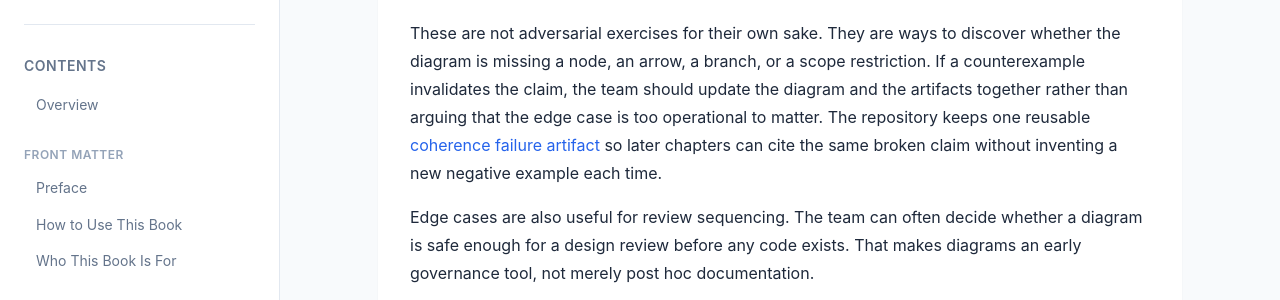
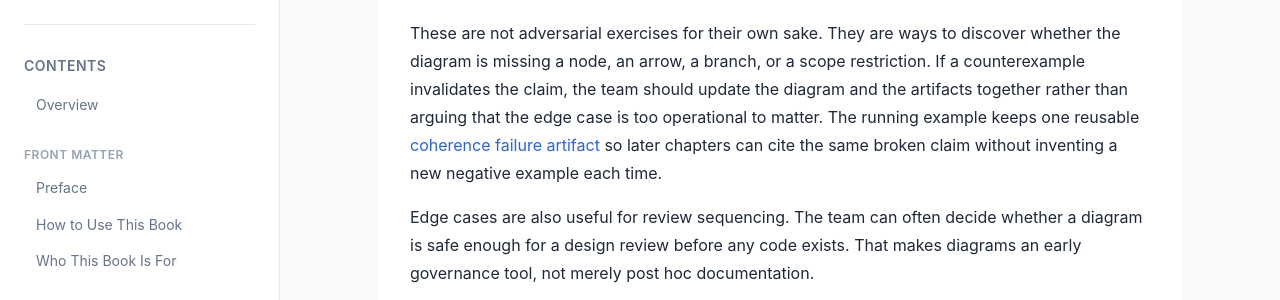
Before and after one commit to itdojp/composable-software-design-book, a Jekyll site: the page built from src/chapter-chapter03/index.md, in a window 1280 px wide and 900 px high, scrolled down 6582 px. Shown: the part 237-537 px from the top of the window. Built offline with Jekyll 4.4.1, drawn with Linux system fonts in a browser that asks for light colours.

Commit message:
Restore running-example scope in Chapter 03

```diff
--- a/src/chapter-chapter03/index.md
+++ b/src/chapter-chapter03/index.md
@@ -205,7 +205,7 @@ Ask what happens if an implementation step bypasses the named approval path enti
 These are not adversarial exercises for their own sake.
 They are ways to discover whether the diagram is missing a node, an arrow, a branch, or a scope restriction.
 If a counterexample invalidates the claim, the team should update the diagram and the artifacts together rather than arguing that the edge case is too operational to matter.
-The repository keeps one reusable [coherence failure artifact](../../examples/common/policy-gated-change-review/verification/coherence-failure/) so later chapters can cite the same broken claim without inventing a new negative example each time.
+The running example keeps one reusable [coherence failure artifact](../../examples/common/policy-gated-change-review/verification/coherence-failure/) so later chapters can cite the same broken claim without inventing a new negative example each time.
 
 Edge cases are also useful for review sequencing.
 The team can often decide whether a diagram is safe enough for a design review before any code exists.
```
